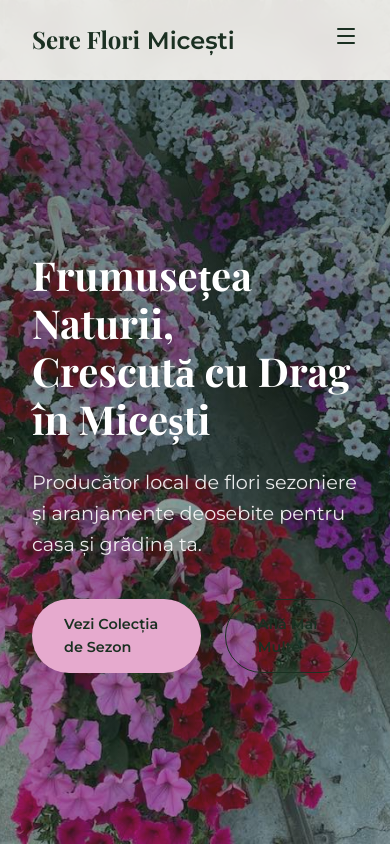
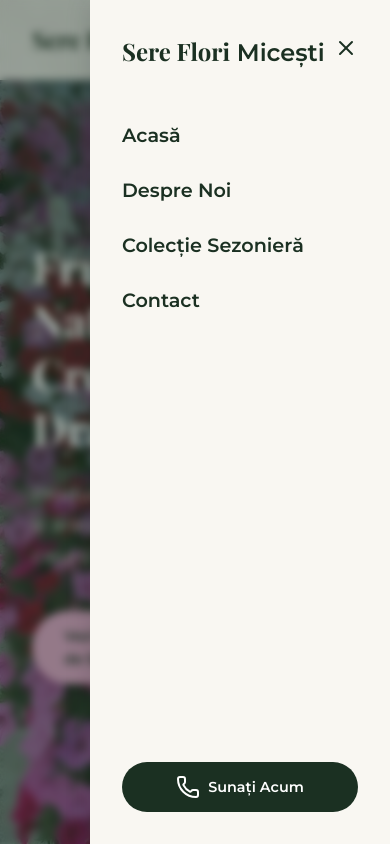
Before and after one commit to dariusrobu/florarii-sera, a plain HTML site: page index.html in a window 390 px wide. Both pictures are taken after a click on the element 346 px from the left and 40 px from the top of the page. Shown: the top 844 px of the page. Drawn offline with nearby package versions, Linux system fonts and the light colour scheme; a web font is replaced by a local one.

Commit message:
Optimize for mobile: functional drawer and floating call button

```diff
--- a/index.html
+++ b/index.html
@@ -26,11 +26,37 @@
             <a href="tel:0751472431" class="btn btn-primary btn-call">
                 <i data-lucide="phone"></i> Sunați Acum
             </a>
-            <div class="mobile-menu-toggle">
+            <div class="mobile-menu-toggle" id="menu-toggle">
                 <i data-lucide="menu"></i>
             </div>
         </nav>
     </header>
+
+    <div class="mobile-drawer" id="mobile-drawer">
+        <div class="drawer-header">
+            <div class="logo"><span class="serif">Sere Flori</span> Micești</div>
+            <div class="close-drawer" id="close-drawer">
+                <i data-lucide="x"></i>
+            </div>
+        </div>
+        <ul class="drawer-links">
+            <li><a href="#home">Acasă</a></li>
+            <li><a href="#about">Despre Noi</a></li>
+            <li><a href="#seasonal">Colecție Sezonieră</a></li>
+            <li><a href="#contact">Contact</a></li>
+        </ul>
+        <div class="drawer-footer">
+            <a href="tel:0751472431" class="btn btn-primary w-full">
+                <i data-lucide="phone"></i> Sunați Acum
+            </a>
+        </div>
+    </div>
+
+    <div class="drawer-overlay" id="drawer-overlay"></div>
+
+    <a href="tel:0751472431" class="floating-cta" aria-label="Sunați Acum">
+        <i data-lucide="phone"></i>
+    </a>
 
     <main>
         <section id="home" class="hero" style="background: linear-gradient(rgba(27, 48, 34, 0.6), rgba(27, 48, 34, 0.4)), url('imgs/687871165_26888999370725233_4027748456419676326_n.jpg') center/cover no-repeat;">
--- a/script.js
+++ b/script.js
@@ -50,15 +50,34 @@ document.addEventListener('DOMContentLoaded', () => {
         });
     });
 
-    // Mobile Menu Toggle (Simplified)
-    const mobileToggle = document.querySelector('.mobile-menu-toggle');
-    if (mobileToggle) {
-        mobileToggle.addEventListener('click', () => {
-            alert('Meniu mobil - În varianta demo, navigația este optimizată pentru scroll direct.');
+    // Mobile Drawer Logic
+    const menuToggle = document.getElementById('menu-toggle');
+    const closeDrawer = document.getElementById('close-drawer');
+    const mobileDrawer = document.getElementById('mobile-drawer');
+    const drawerOverlay = document.getElementById('drawer-overlay');
+    const drawerLinks = document.querySelectorAll('.drawer-links a');
+
+    const toggleDrawer = () => {
+        mobileDrawer.classList.toggle('active');
+        drawerOverlay.classList.toggle('active');
+        document.body.style.overflow = mobileDrawer.classList.contains('active') ? 'hidden' : '';
+    };
+
+    if (menuToggle) menuToggle.addEventListener('click', toggleDrawer);
+    if (closeDrawer) closeDrawer.addEventListener('click', toggleDrawer);
+    if (drawerOverlay) drawerOverlay.addEventListener('click', toggleDrawer);
+
+    // Close drawer when a link is clicked
+    drawerLinks.forEach(link => {
+        link.addEventListener('click', () => {
+            mobileDrawer.classList.remove('active');
+            drawerOverlay.classList.remove('active');
+            document.body.style.overflow = '';
         });
-    }
+    });
 
-    // Add a simple parallax effect to hero background
+    // Smooth Scrolling for all internal links
+
     window.addEventListener('scroll', () => {
         const hero = document.querySelector('.hero');
         const scrollValue = window.scrollY;
--- a/style.css
+++ b/style.css
@@ -383,34 +383,147 @@ nav {
     transform: translateY(0);
 }
 
-/* Responsive Design */
-@media (max-width: 1024px) {
-    .about-grid, .contact-grid {
-        gap: 2rem;
-    }
-    .hero h1 {
-        font-size: 3rem;
-    }
+/* Mobile Drawer */
+.mobile-drawer {
+    position: fixed;
+    top: 0;
+    right: -300px;
+    width: 300px;
+    height: 100%;
+    background-color: var(--bg-cream);
+    z-index: 2000;
+    transition: right 0.4s cubic-bezier(0.16, 1, 0.3, 1);
+    display: flex;
+    flex-direction: column;
+    padding: 2rem;
+    box-shadow: -5px 0 20px rgba(0,0,0,0.1);
 }
 
+.mobile-drawer.active {
+    right: 0;
+}
+
+.drawer-header {
+    display: flex;
+    justify-content: space-between;
+    align-items: center;
+    margin-bottom: 3rem;
+}
+
+.close-drawer {
+    cursor: pointer;
+    color: var(--primary);
+}
+
+.drawer-links {
+    list-style: none;
+    display: flex;
+    flex-direction: column;
+    gap: 1.5rem;
+}
+
+.drawer-links a {
+    font-size: 1.2rem;
+    font-weight: 600;
+    color: var(--primary);
+}
+
+.drawer-footer {
+    margin-top: auto;
+}
+
+.drawer-overlay {
+    position: fixed;
+    top: 0;
+    left: 0;
+    width: 100%;
+    height: 100%;
+    background: rgba(27, 48, 34, 0.4);
+    backdrop-filter: blur(4px);
+    z-index: 1500;
+    opacity: 0;
+    visibility: hidden;
+    transition: var(--transition);
+}
+
+.drawer-overlay.active {
+    opacity: 1;
+    visibility: visible;
+}
+
+/* Floating CTA */
+.floating-cta {
+    position: fixed;
+    bottom: 2rem;
+    right: 2rem;
+    width: 60px;
+    height: 60px;
+    background-color: var(--accent);
+    color: var(--primary);
+    border-radius: 50%;
+    display: none;
+    justify-content: center;
+    align-items: center;
+    box-shadow: 0 10px 25px rgba(230, 170, 206, 0.4);
+    z-index: 1000;
+    transition: var(--transition);
+    animation: pulse 2s infinite;
+}
+
+@keyframes pulse {
+    0% { box-shadow: 0 0 0 0 rgba(230, 170, 206, 0.7); }
+    70% { box-shadow: 0 0 0 15px rgba(230, 170, 206, 0); }
+    100% { box-shadow: 0 0 0 0 rgba(230, 170, 206, 0); }
+}
+
+.floating-cta:hover {
+    transform: scale(1.1);
+}
+
+.w-full {
+    width: 100%;
+    justify-content: center;
+}
+
+/* Responsive Design Improvements */
 @media (max-width: 768px) {
     .nav-links, .btn-call {
         display: none;
     }
+
     .mobile-menu-toggle {
         display: block;
         color: var(--primary);
+        cursor: pointer;
     }
+
+    .floating-cta {
+        display: flex;
+    }
+
+    .hero h1 {
+        font-size: 2.8rem;
+    }
+
+    .about, .seasonal, .contact {
+        padding: 5rem 0;
+    }
+
     .about-grid, .contact-grid, .products-grid {
         grid-template-columns: 1fr;
+        gap: 3rem;
     }
-    .hero h1 {
-        font-size: 2.5rem;
-    }
+
     .about-image {
         order: 2;
+        box-shadow: 15px 15px 0 var(--secondary);
     }
+
     .about-text {
         order: 1;
     }
+
+    .contact-map {
+        min-height: 300px;
+    }
 }
```
Also changed, not shown: 1 other file.
